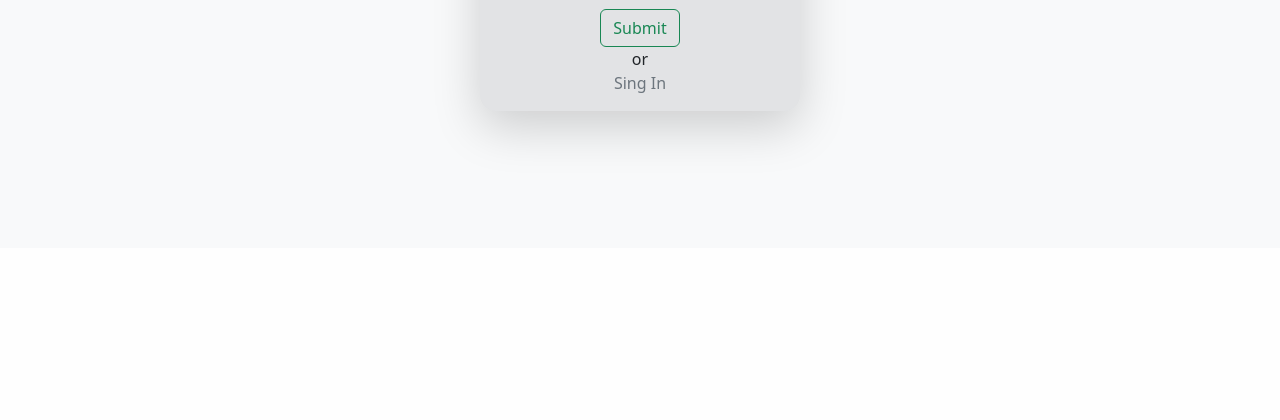
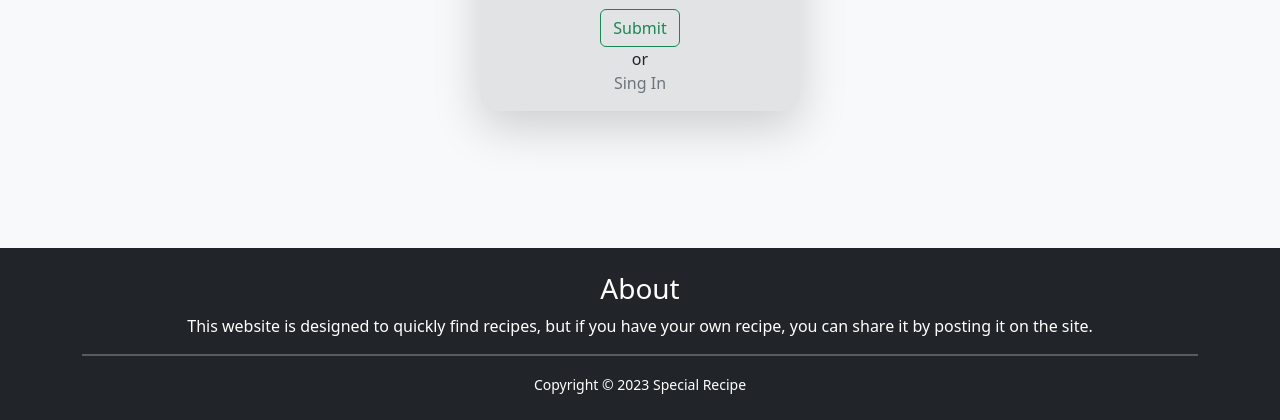
Before and after one commit to FCTL3314/SpecialRecipe, a Django app: template templates/accounts/registration.html in a window 1280 px wide. Shown: the part 612-1032 px from the top of the page. Before the commit the page ends 763 px from the top, so only its background shows below. Run offline with Django 4.2, Linux system fonts and the light colour scheme; the template is opened without the code that fills it, so the values that code supplies are empty.

Commit message:
add footer and make min vh-100

```diff
--- a/templates/accounts/registration.html
+++ b/templates/accounts/registration.html
@@ -66,7 +66,7 @@
         </div>
     </nav>
 
-    <div class="container-fluid bg-light vh-100">
+    <div class="container-fluid bg-light min-vh-100">
 
         <div class="row">
 
@@ -122,6 +122,18 @@
 
     </div>
 
+    <footer class="bg-dark">
+        <div class="container text-center text-white py-4">
+            <h3>About</h3>
+            <p>
+                This website is designed to quickly find recipes, but if you have your own recipe, you can share it by
+                posting it on the site.
+            </p>
+            <hr class="divider border-2">
+            <small>Copyright &copy; 2023 Special Recipe</small>
+        </div>
+    </footer>
+
     <script src="https://cdn.jsdelivr.net/npm/bootstrap@5.3.0-alpha1/dist/js/bootstrap.bundle.min.js"
             integrity="sha384-w76AqPfDkMBDXo30jS1Sgez6pr3x5MlQ1ZAGC+nuZB+EYdgRZgiwxhTBTkF7CXvN"
             crossorigin="anonymous"></script>
```
Also changed, not shown: templates/accounts/login.html (+13 -1 lines).
